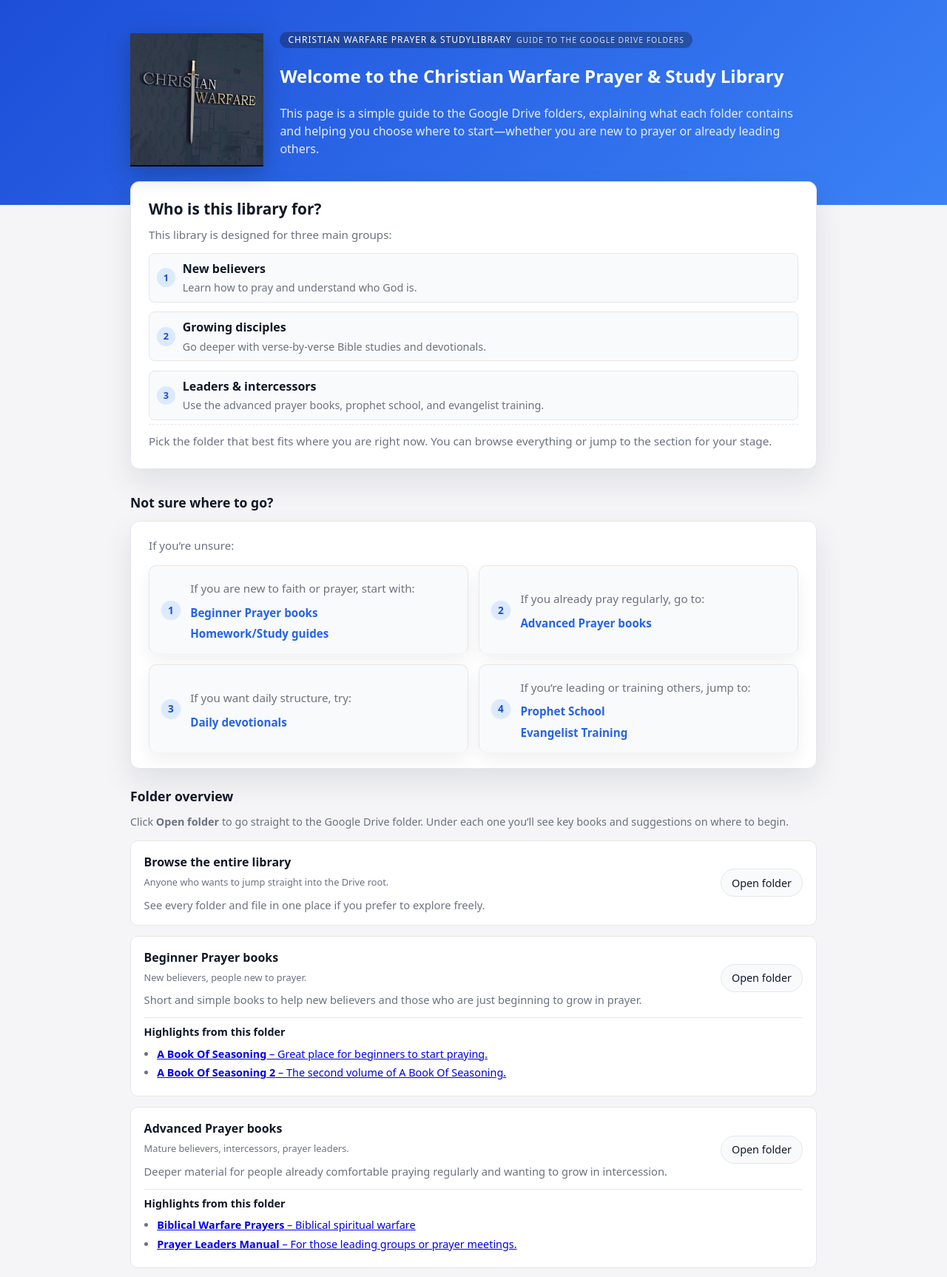
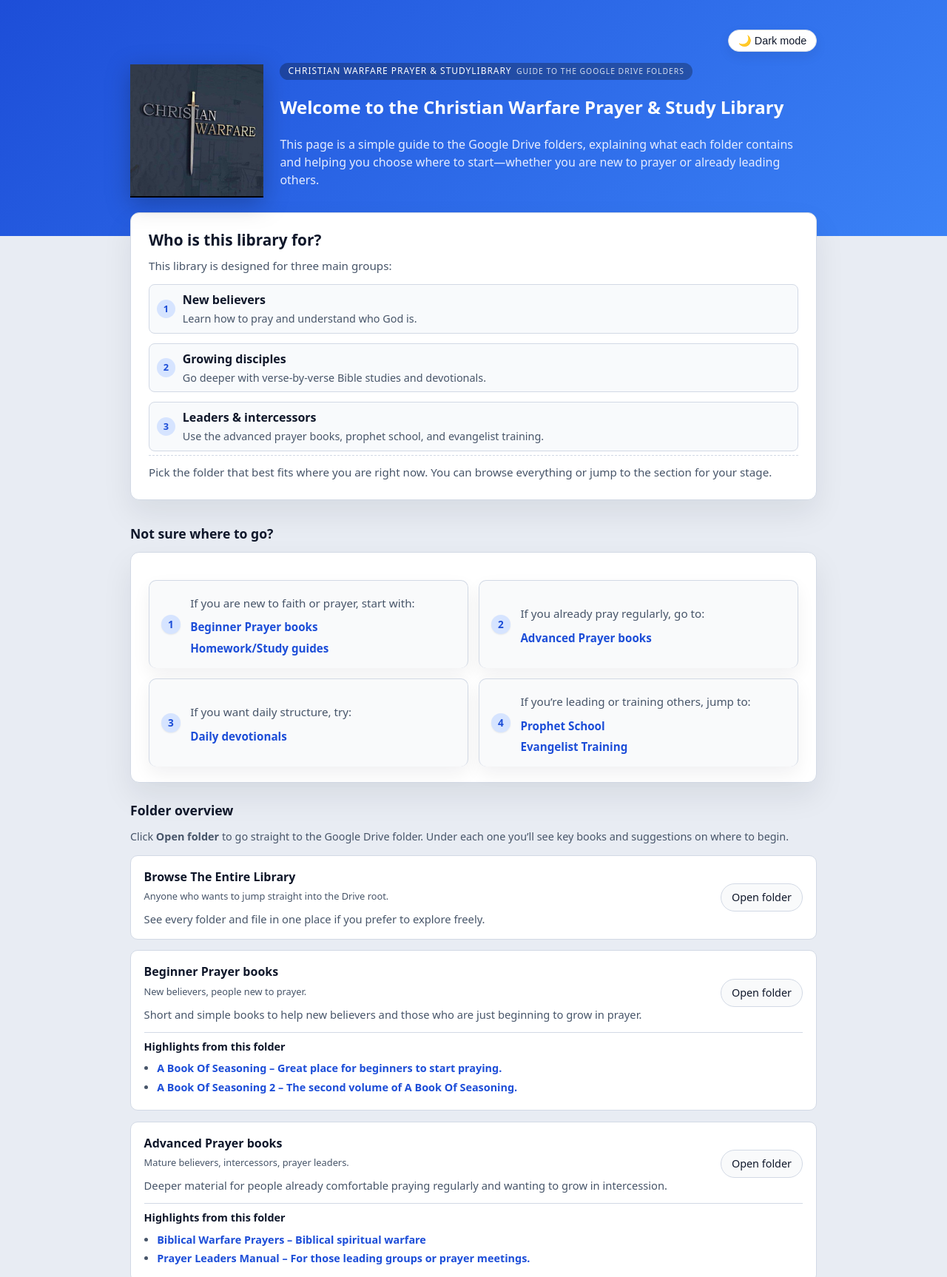
Before and after one commit to x-dev-lab/cw-library, a plain HTML site: page index.html in a window 1280 px wide. Shown: the top 1726 px of the page at 74% size. Drawn offline with Linux system fonts and the light colour scheme.

Commit message:
Add theme toggle, improve contrast, and hide empty fields

```diff
--- a/content.js
+++ b/content.js
@@ -14,7 +14,7 @@ window.DRIVE_CONTENT = {
   folders: [
     {
       id: "root-library",
-      title: "Browse the entire library",
+      title: "Browse The Entire Library",
       driveUrl: "https://drive.google.com/drive/folders/1Av9oLn05XxhSIHJZDPW0dvS-v_iuo6hb",
       description: "See every folder and file in one place if you prefer to explore freely.",
       audience: "Anyone who wants to jump straight into the Drive root.",
--- a/index.html
+++ b/index.html
@@ -1,5 +1,5 @@
 <!DOCTYPE html>
-<html lang="en">
+<html lang="en" data-theme="light">
 
 <head>
   <meta charset="UTF-8" />
@@ -7,14 +7,30 @@
   <meta name="viewport" content="width=device-width, initial-scale=1" />
   <style>
     :root {
-      --bg: #f5f5f7;
+      --bg: #e8ecf3;
       --card-bg: #ffffff;
-      --accent: #2563eb;
-      --accent-soft: #dbeafe;
-      --text-main: #111827;
-      --text-muted: #6b7280;
-      --border: #e5e7eb;
+      --accent: #1d4ed8;
+      --accent-soft: #d6e4ff;
+      --text-main: #0f172a;
+      --text-muted: #475569;
+      --border: #d2d9e5;
+      --header-from: #1d4ed8;
+      --header-to: #3b82f6;
+      --surface-subtle: #f8fafc;
       --radius: 12px;
+    }
+
+    [data-theme="dark"] {
+      --bg: #0b1220;
+      --card-bg: #0f172a;
+      --accent: #9abafe;
+      --accent-soft: #1e293b;
+      --text-main: #e6eeff;
+      --text-muted: #a6b4cb;
+      --border: #1f2a3d;
+      --header-from: #0f172a;
+      --header-to: #1e3a8a;
+      --surface-subtle: #111827;
     }
 
     * {
@@ -31,7 +47,7 @@
     }
 
     header {
-      background: linear-gradient(135deg, #1d4ed8, #3b82f6);
+      background: linear-gradient(135deg, var(--header-from), var(--header-to));
       color: white;
       padding: 2.5rem 1rem 3rem;
     }
@@ -171,6 +187,12 @@
       padding-bottom: 3rem;
     }
 
+    @media (max-width: 640px) {
+      main {
+        margin-top: -1.4rem;
+      }
+    }
+
     .grid {
       display: grid;
       grid-template-columns: repeat(auto-fit, minmax(280px, 1fr));
@@ -182,7 +204,7 @@
       background: var(--card-bg);
       border-radius: var(--radius);
       border: 1px solid var(--border);
-      box-shadow: 0 18px 40px rgba(15, 23, 42, 0.09);
+      box-shadow: 0 18px 40px rgba(15, 23, 42, 0.08);
       padding: 1.3rem 1.5rem;
     }
 
@@ -287,6 +309,12 @@
       background: #f3f4f6;
     }
 
+    .btn:focus-visible {
+      outline: 2px solid #93c5fd;
+      outline-offset: 2px;
+      box-shadow: 0 0 0 4px rgba(147, 197, 253, 0.35);
+    }
+
     .btn-primary:hover {
       background: #1d4ed8;
     }
@@ -378,6 +406,50 @@
       text-decoration: underline;
     }
 
+    .recommend-link:focus-visible {
+      outline: 2px solid #bfdbfe;
+      outline-offset: 2px;
+      border-radius: 4px;
+    }
+
+    [data-theme="dark"] .recommend-link {
+      color: #b9d5ff;
+    }
+
+    .file-list a {
+      color: var(--accent);
+      font-weight: 600;
+      text-decoration: none;
+    }
+
+    .file-list a:hover,
+    .file-list a:focus-visible {
+      text-decoration: underline;
+    }
+
+    [data-theme="dark"] .file-list a {
+      color: #b9d5ff;
+    }
+
+    [data-theme="dark"] .card {
+      box-shadow: 0 18px 40px rgba(0, 0, 0, 0.35);
+    }
+
+    [data-theme="dark"] .btn {
+      background: #111827;
+      border-color: var(--border);
+      color: var(--text-main);
+    }
+
+    [data-theme="dark"] .btn:hover {
+      background: #0b1627;
+      box-shadow: 0 10px 25px rgba(0, 0, 0, 0.45);
+    }
+
+    [data-theme="dark"] .btn-primary {
+      color: #0b1220;
+    }
+
     .recommend-links {
       display: contents;
     }
@@ -393,6 +465,43 @@
       padding: 1.5rem 0 0.75rem;
     }
 
+    .theme-toggle {
+      display: flex;
+      justify-content: flex-end;
+      margin-bottom: 0.75rem;
+    }
+
+    .theme-toggle button {
+      display: inline-flex;
+      align-items: center;
+      gap: 0.35rem;
+      padding: 0.35rem 0.8rem;
+      border-radius: 999px;
+      border: 1px solid var(--border);
+      background: #ffffff;
+      color: var(--text-main);
+      cursor: pointer;
+      font-size: 0.9rem;
+      box-shadow: 0 6px 16px rgba(15, 23, 42, 0.08);
+      transition: transform 0.08s, box-shadow 0.12s, background 0.15s;
+    }
+
+    .theme-toggle button:hover {
+      transform: translateY(-1px);
+      box-shadow: 0 10px 22px rgba(15, 23, 42, 0.12);
+    }
+
+    .theme-toggle button:focus-visible {
+      outline: 2px solid #93c5fd;
+      outline-offset: 2px;
+    }
+
+    [data-theme="dark"] .theme-toggle button {
+      background: #111827;
+      color: var(--text-main);
+      box-shadow: 0 8px 18px rgba(0, 0, 0, 0.4);
+    }
+
     .audience-list {
       display: flex;
       flex-direction: column;
@@ -406,7 +515,7 @@
       gap: 0.6rem;
       padding: 0.5rem 0.6rem;
       border-radius: 8px;
-      background: #f9fafb;
+      background: var(--surface-subtle);
       border: 1px solid var(--border);
     }
 
@@ -492,6 +601,9 @@
 <body>
   <header>
     <div class="container">
+      <div class="theme-toggle">
+        <button id="theme-toggle" type="button" aria-pressed="false">🌙 Dark mode</button>
+      </div>
       <div class="header-inner">
         <img src="brand-mark.jpg" alt="Christian Warfare logo" class="brand-mark" onerror="this.style.display='none'">
         <div class="header-copy">
@@ -552,7 +664,6 @@
 
       <h2 class="section-title">Not sure where to go?</h2>
       <div class="card">
-        <p style="margin-top:0;">If you’re unsure:</p>
         <ul class="steps">
           <li>
             <span class="step-number">1</span>
@@ -613,7 +724,38 @@
   <script src="content.js"></script>
   <script>
     (function () {
+      const THEME_KEY = "cw-theme";
+      const savedTheme = localStorage.getItem(THEME_KEY);
+      const initialTheme = savedTheme || "light";
+      const root = document.documentElement;
+
+      function applyTheme(mode) {
+        root.setAttribute("data-theme", mode);
+        const btn = document.getElementById("theme-toggle");
+        if (btn) {
+          const isDark = mode === "dark";
+          btn.setAttribute("aria-pressed", String(isDark));
+          btn.textContent = isDark ? "☀️ Light mode" : "🌙 Dark mode";
+        }
+      }
+
+      applyTheme(initialTheme);
+
+      const toggleBtn = document.getElementById("theme-toggle");
+      if (toggleBtn) {
+        toggleBtn.addEventListener("click", () => {
+          const current = root.getAttribute("data-theme") === "dark" ? "light" : "dark";
+          localStorage.setItem(THEME_KEY, current);
+          applyTheme(current);
+        });
+      }
+
       const data = window.DRIVE_CONTENT || {};
+      const isMeaningful = (value) => {
+        if (!value) return false;
+        const trimmed = String(value).trim();
+        return trimmed && !/^\.{2,}$/.test(trimmed) && !/^,{2,}$/.test(trimmed);
+      };
 
       // Start here card intentionally disabled until content is ready.
       // const startCard = document.getElementById("start-here-card");
@@ -647,9 +789,12 @@
 
       listEl.innerHTML = data.folders
         .map(folder => {
+          const hasAudience = isMeaningful(folder.audience);
+          const hasDescription = isMeaningful(folder.description);
           const highlights = (folder.highlights || [])
             .map(h => {
-              const text = `<strong>${h.title}</strong>${h.note ? ` – ${h.note}` : ""}`;
+              const note = isMeaningful(h.note) ? h.note : "";
+              const text = `<strong>${h.title}</strong>${note ? ` – ${note}` : ""}`;
               if (h.url) {
                 return `<li><a href="${h.url}" target="_blank" rel="noopener">${text}</a></li>`;
               }
@@ -662,11 +807,8 @@
               <div class="folder-header">
                 <div class="folder-meta">
                   <div class="folder-title">${folder.title}</div>
-                  ${folder.audience
-              ? `<div class="folder-audience">${folder.audience}</div>`
-              : ""
-            }
-                  <p class="folder-description">${folder.description || ""}</p>
+                  ${hasAudience ? `<div class="folder-audience">${folder.audience}</div>` : ""}
+                  ${hasDescription ? `<p class="folder-description">${folder.description}</p>` : ""}
               </div>
               ${folder.driveUrl
               ? `<a class="btn" href="${folder.driveUrl}" target="_blank" rel="noopener">Open folder</a>`
```
